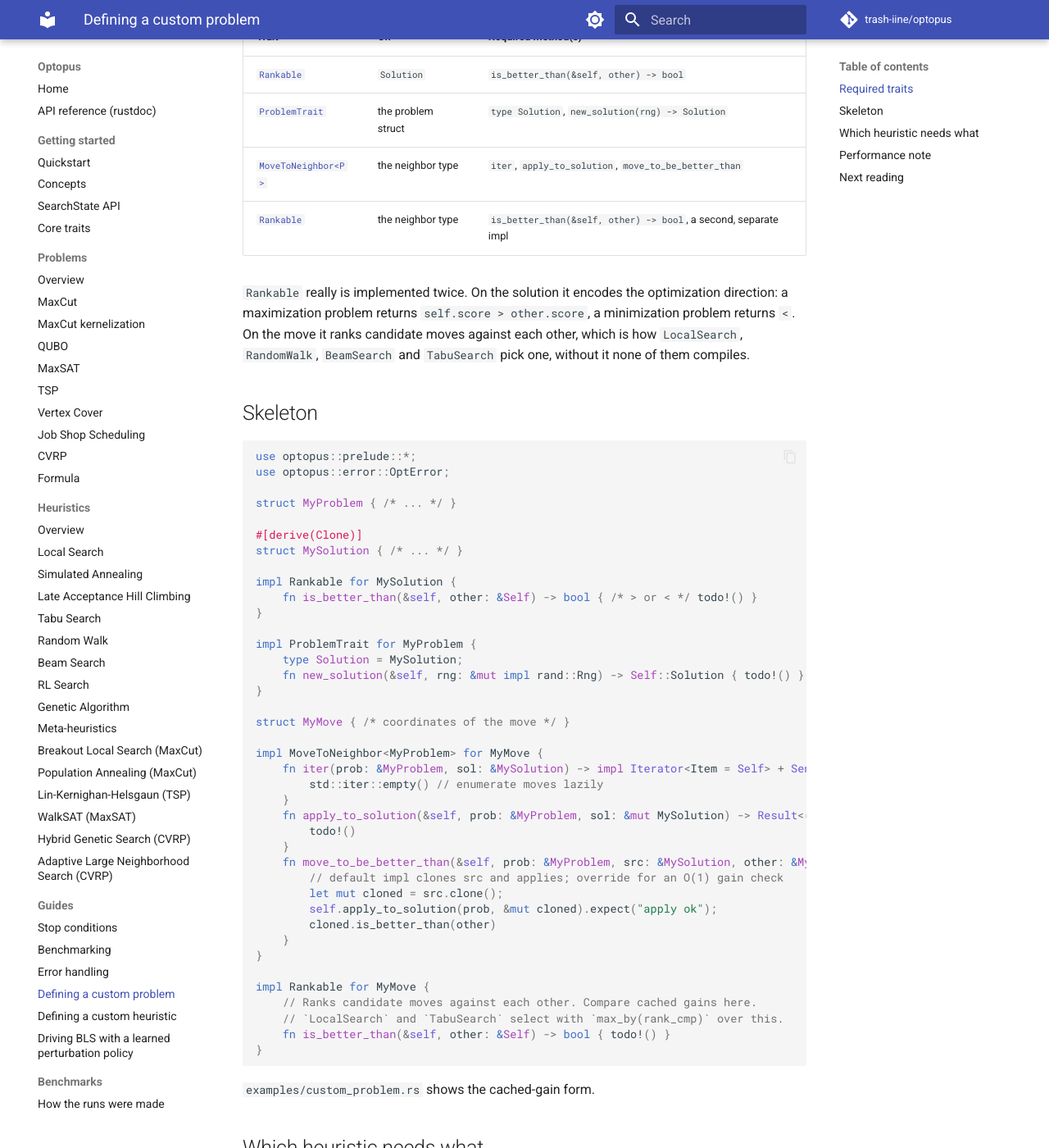
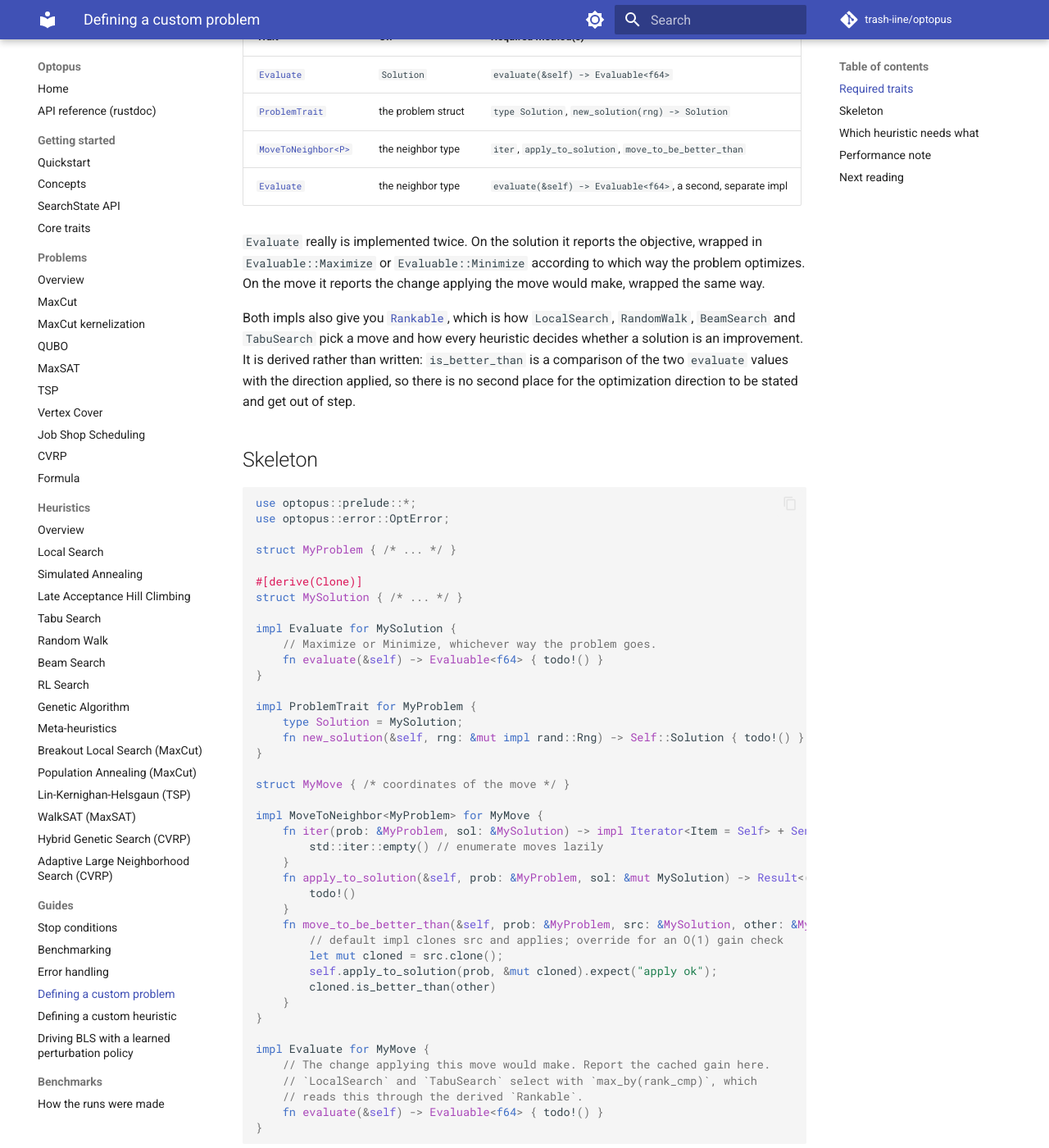
Before and after one commit to trash-iine/optopus, an MkDocs documentation site: the page built from docs/guide/custom_problem.md, in a window 1280 px wide and 1400 px high, scrolled down 434 px. Shown: the whole window at 82% size. Built offline with MkDocs 1.6.1 and Material for MkDocs 9.7.7, drawn with Linux system fonts in a browser that asks for light colours; comment, search, counter and statistics services are not loaded; some of the changed text lies outside the part shown.

Commit message:
DOCS: implementing a problem starts at Evaluate
The recipe for a new problem changes shape. It used to be `Rankable` on the
solution and on the move, with `Evaluate` added later for the searches that
compute with the objective; it is now `Evaluate` in both places, with `Rankable`
following from it. `docs/guide/custom_problem.md` carries that as its table and
both skeletons, and `docs/concepts.md` states it in the three-trait summary.

`docs/traits.md` keeps a row for `Rankable` because bounds still name it, but
the row now says it is derived rather than written, and says what a type gives
up by writing it anyway.

`decisions/0017` records the measurement behind the derivation, since
`is_better_than` is the innermost comparison `LocalSearch` and `TabuSearch` run
and the obvious worry is that reading it through `Evaluate` costs something.

Claude-Session: https://claude.ai/code/session_013RUmiNVc5VHA4hDhJS2PgH

````diff
--- a/docs/guide/custom_problem.md
+++ b/docs/guide/custom_problem.md
@@ -14,17 +14,22 @@ The full runnable example lives at
 
 | Trait | On | Required method(s) |
 |---|---|---|
-| [`Rankable`](../traits.md#core-trait-reference) | `Solution` | `is_better_than(&self, other) -> bool` |
+| [`Evaluate`](../traits.md#core-trait-reference) | `Solution` | `evaluate(&self) -> Evaluable<f64>` |
 | [`ProblemTrait`](../traits.md#core-trait-reference) | the problem struct | `type Solution`, `new_solution(rng) -> Solution` |
 | [`MoveToNeighbor<P>`](../traits.md#core-trait-reference) | the neighbor type | `iter`, `apply_to_solution`, `move_to_be_better_than` |
-| [`Rankable`](../traits.md#core-trait-reference) | the neighbor type | `is_better_than(&self, other) -> bool`, a second, separate impl |
+| [`Evaluate`](../traits.md#core-trait-reference) | the neighbor type | `evaluate(&self) -> Evaluable<f64>`, a second, separate impl |
 
-`Rankable` really is implemented twice. On the solution it encodes the
-optimization direction: a maximization problem returns
-`self.score > other.score`, a minimization problem returns `<`. On the move it
-ranks candidate moves against each other, which is how `LocalSearch`,
-`RandomWalk`, `BeamSearch` and `TabuSearch` pick one, without it none of them
-compiles.
+`Evaluate` really is implemented twice. On the solution it reports the
+objective, wrapped in `Evaluable::Maximize` or `Evaluable::Minimize` according
+to which way the problem optimizes. On the move it reports the change applying
+the move would make, wrapped the same way.
+
+Both impls also give you [`Rankable`](../traits.md#core-trait-reference), which
+is how `LocalSearch`, `RandomWalk`, `BeamSearch` and `TabuSearch` pick a move
+and how every heuristic decides whether a solution is an improvement. It is
+derived rather than written: `is_better_than` is a comparison of the two
+`evaluate` values with the direction applied, so there is no second place for
+the optimization direction to be stated and get out of step.
 
 ## Skeleton
 
@@ -37,8 +42,9 @@ struct MyProblem { /* ... */ }
 #[derive(Clone)]
 struct MySolution { /* ... */ }
 
-impl Rankable for MySolution {
-    fn is_better_than(&self, other: &Self) -> bool { /* > or < */ todo!() }
+impl Evaluate for MySolution {
+    // Maximize or Minimize, whichever way the problem goes.
+    fn evaluate(&self) -> Evaluable<f64> { todo!() }
 }
 
 impl ProblemTrait for MyProblem {
@@ -63,10 +69,11 @@ impl MoveToNeighbor<MyProblem> for MyMove {
     }
 }
 
-impl Rankable for MyMove {
-    // Ranks candidate moves against each other. Compare cached gains here.
-    // `LocalSearch` and `TabuSearch` select with `max_by(rank_cmp)` over this.
-    fn is_better_than(&self, other: &Self) -> bool { todo!() }
+impl Evaluate for MyMove {
+    // The change applying this move would make. Report the cached gain here.
+    // `LocalSearch` and `TabuSearch` select with `max_by(rank_cmp)`, which
+    // reads this through the derived `Rankable`.
+    fn evaluate(&self) -> Evaluable<f64> { todo!() }
 }
 ```
 
@@ -91,7 +98,7 @@ heuristic. Full signatures are in the
 The last row is not a shortcut for "everything is nicer that way": the benchmark
 factory chooses the heuristic at runtime, so it bundles the bounds
 (`ConfigNeighbor = MoveToNeighbor + Rankable + Evaluate + EnabledTabu + Clone`,
-and `ConfigurableProblem::Solution: Distance`). A problem you only drive from
+and `ConfigurableProblem::Solution: Distance + Evaluate`). A problem you only drive from
 Rust can stop at whichever traits its heuristics need; one registered with the
 benchmark cannot register partially.
 
````
Also changed, not shown: CLAUDE.md (+2 -1 lines), decisions/0017-rankable-is-derived-from-evaluate.md (added, +57 -0 lines), decisions/README.md (+1 -0 lines), docs/concepts.md (+5 -5 lines), docs/problems/formula.md (+3 -3 lines), docs/traits.md (+3 -4 lines).
